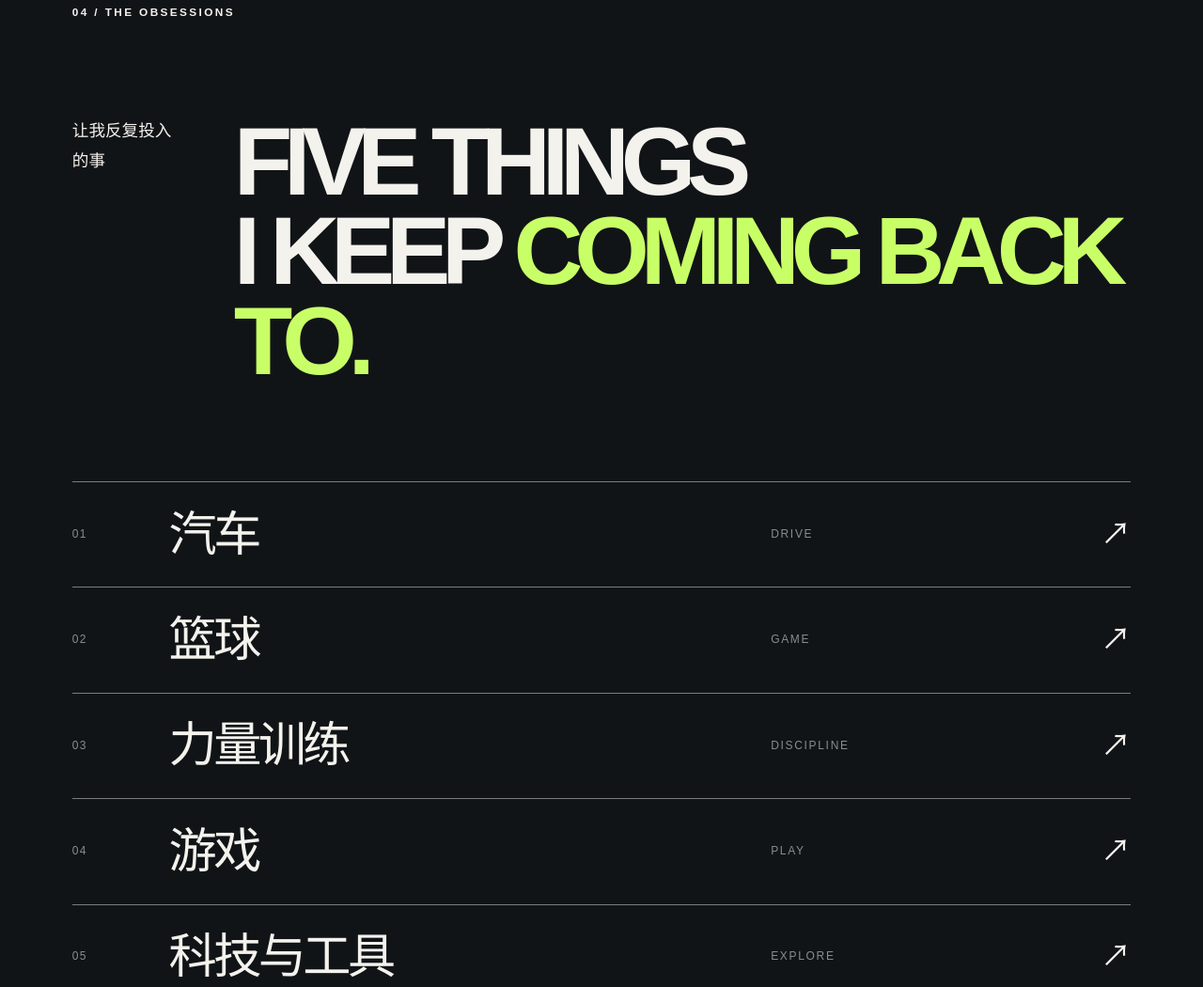
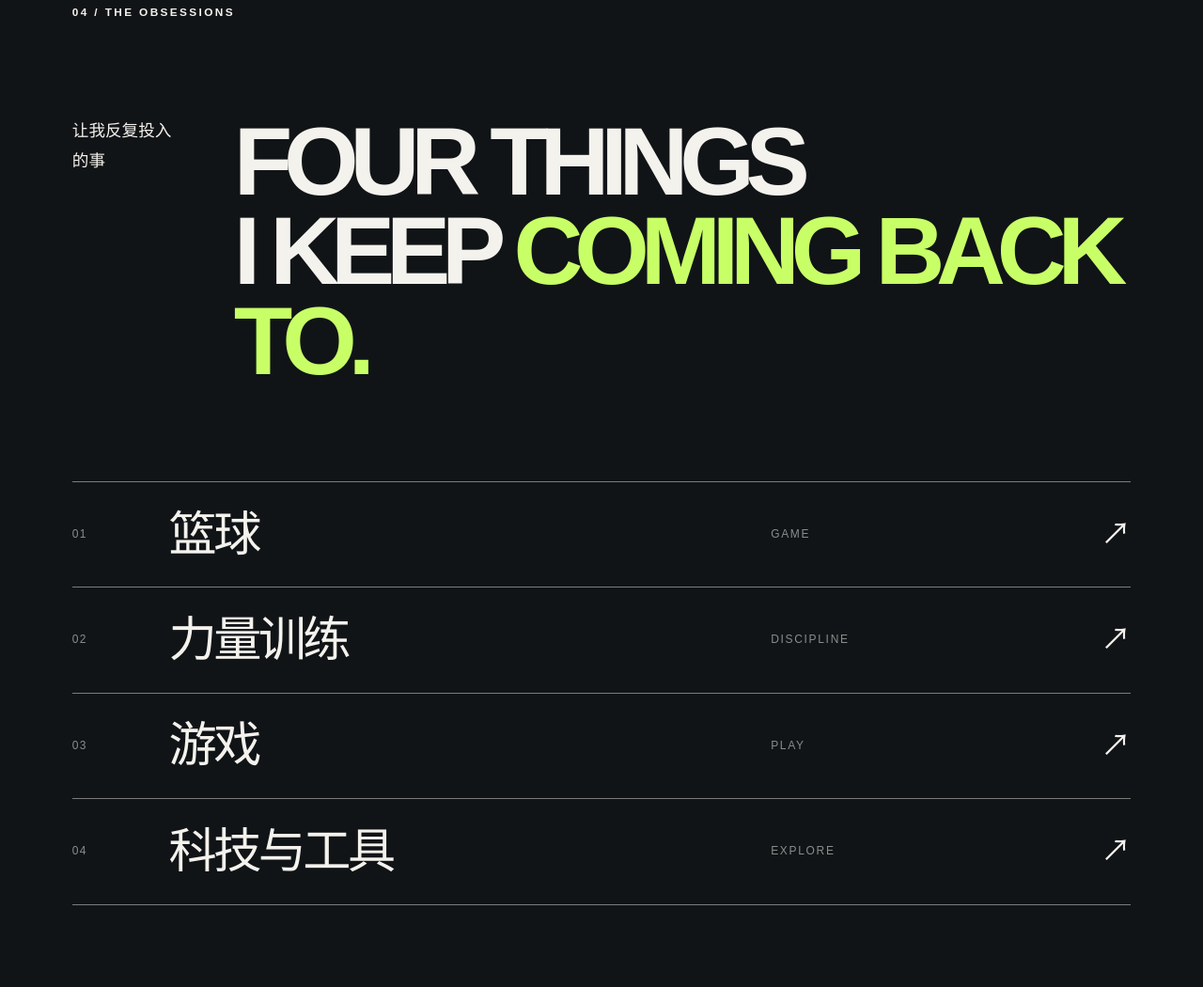
Before and after one commit to 2Y-hy/2Y-hy.github.io, a plain HTML site: page index.html in a window 1280 px wide. Shown: the part 3560-4610 px from the top of the page at 94% size. Drawn offline with Linux system fonts and the light colour scheme.

Commit message:
Remove car row from interests list

```diff
--- a/index.html
+++ b/index.html
@@ -2,7 +2,7 @@
 <section class="universe-hero" aria-labelledby="arrival-title"><div class="hero-meta"><span>01 / THE ARRIVAL</span><span>A PERSONAL UNIVERSE</span></div><h1 id="arrival-title"><span>HU</span><span>YANG<span class="period-dot">.</span></span></h1><div class="arrival-portrait"><img src="assets/portrait.png" width="200" height="200" alt="胡洋的彩色肖像" fetchpriority="high"><span>保持好奇，继续向前。</span></div><div class="arrival-bottom"><p>MORE THAN ONE SIDE.<br><strong>不止一面。</strong></p><a href="#about" class="circle-link" aria-label="向下了解胡洋">SCROLL <span>↓</span></a></div></section>
 <section class="person-section universe-section" id="about"><div class="section-index">02 / THE PERSON</div><div class="person-main"><p class="kicker">你好，我是胡洋。</p><h2>一个人，<br><em>不只有</em><br>一种身份<span class="acid">。</span></h2><div class="person-detail"><span class="giant-side">CURIOUS</span><div><p>在上海长大，在合肥学习计算机应用技术。做过视频剪辑与业务协调，也在借助 AI 探索短片故事、角色设计和业务工具原型。</p><p>工作之外，我喜欢力量训练，也会自己剪游戏集锦。你可以从工作认识我，也可以从生活了解我。</p></div></div></div></section>
 <section class="moments-section universe-section" id="moments"><div class="section-index">03 / THE MOMENTS</div><div class="moments-heading"><h2>REAL<br>MOMENTS<span class="acid">.</span></h2><p>夜色与球场的两个瞬间。<br>先从几个真实瞬间认识我。</p></div><div class="moment-spread"><figure class="moment-photo moment-primary"><img src="assets/car-night-moment.jpg" width="1280" height="960" alt="夜间街边，胡洋与白色小米 SU7 Max" loading="lazy"><figcaption>01 / MY DRIVE</figcaption></figure><figure class="moment-photo moment-secondary"><img src="assets/basketball-moment.jpg" width="948" height="1280" alt="胡洋在篮球场跃起，持球靠近篮筐" loading="lazy"><figcaption>02 / MY GAME</figcaption></figure></div><a class="editorial-link" href="life.html">继续翻阅生活 <span>↗</span></a></section>
-<section class="obsessions-section universe-section" id="explore"><div class="section-index">04 / THE OBSESSIONS</div><div class="obsessions-heading"><p>让我反复投入的事</p><h2>FIVE THINGS<br>I KEEP <i>COMING BACK TO.</i></h2></div><div class="obsession-list"><a href="life.html#my-car"><span>01</span><strong>汽车</strong><em>DRIVE</em><b>↗</b></a><a href="life.html#basketball"><span>02</span><strong>篮球</strong><em>GAME</em><b>↗</b></a><a href="life.html#discipline"><span>03</span><strong>力量训练</strong><em>DISCIPLINE</em><b>↗</b></a><a href="life.html#playground"><span>04</span><strong>游戏</strong><em>PLAY</em><b>↗</b></a><a href="life.html#playground"><span>05</span><strong>科技与工具</strong><em>EXPLORE</em><b>↗</b></a></div></section>
+<section class="obsessions-section universe-section" id="explore"><div class="section-index">04 / THE OBSESSIONS</div><div class="obsessions-heading"><p>让我反复投入的事</p><h2>FOUR THINGS<br>I KEEP <i>COMING BACK TO.</i></h2></div><div class="obsession-list"><a href="life.html#basketball"><span>01</span><strong>篮球</strong><em>GAME</em><b>↗</b></a><a href="life.html#discipline"><span>02</span><strong>力量训练</strong><em>DISCIPLINE</em><b>↗</b></a><a href="life.html#playground"><span>03</span><strong>游戏</strong><em>PLAY</em><b>↗</b></a><a href="life.html#playground"><span>04</span><strong>科技与工具</strong><em>EXPLORE</em><b>↗</b></a></div></section>
 <section class="home-lab universe-section" id="experiments"><div class="section-index">05 / THE EXPERIMENTS</div><div class="lab-intro"><h2>IDEAS<br>IN MOTION<span class="acid">.</span></h2><p>从故事到工具。<br>展示真实推进中的探索，不把概念当作成片。</p></div><div class="home-projects"><a href="lab.html#tianmen"><span>01 / AIGC STORY</span><strong>天门之下</strong><small>仙侠短片 · 前期创作</small><b>↗</b></a><a href="lab.html#biehuitou"><span>02 / CHARACTER</span><strong>别回头</strong><small>悬疑故事 · 角色与提示词练习</small><b>↗</b></a><a href="railcost.html"><span>03 / TOOLS</span><strong>业务 × AI</strong><small>AI 协作 · 管理工具原型</small><b>↗</b></a></div><a class="editorial-link" href="lab.html">进入 LAB 档案 <span>↗</span></a></section>
 <section class="ending-section universe-section" id="contact"><div class="section-index">06 / THE ENDING</div><p>还有很多值得继续的事。</p><h2>TO BE<br>CONTINUED<span class="acid">.</span></h2><div class="ending-bottom"><div><a href="mailto:1090067672@qq.com">1090067672@qq.com</a><a href="tel:+8618297919032">182 9791 9032</a></div><a href="#main" class="circle-link">TOP <span>↑</span></a></div></section>
 </main><footer class="universe-footer"><a class="footer-logo" href="index.html">HU YANG<span>一个人的数字世界。</span></a><nav aria-label="页脚导航"><a href="index.html">HOME</a><a href="life.html">LIFE</a><a href="lab.html">LAB</a><a href="career.html">CAREER</a><a href="mailto:1090067672@qq.com">EMAIL</a></nav><small>© 2026 胡洋</small></footer></body></html>
```
